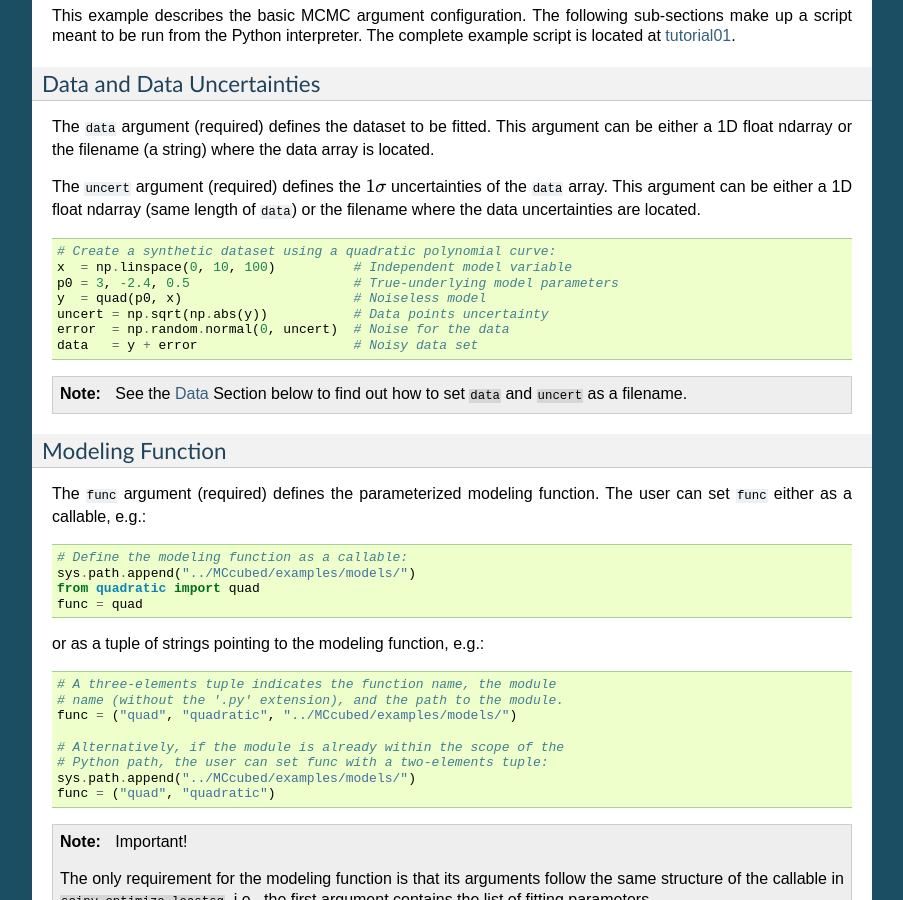
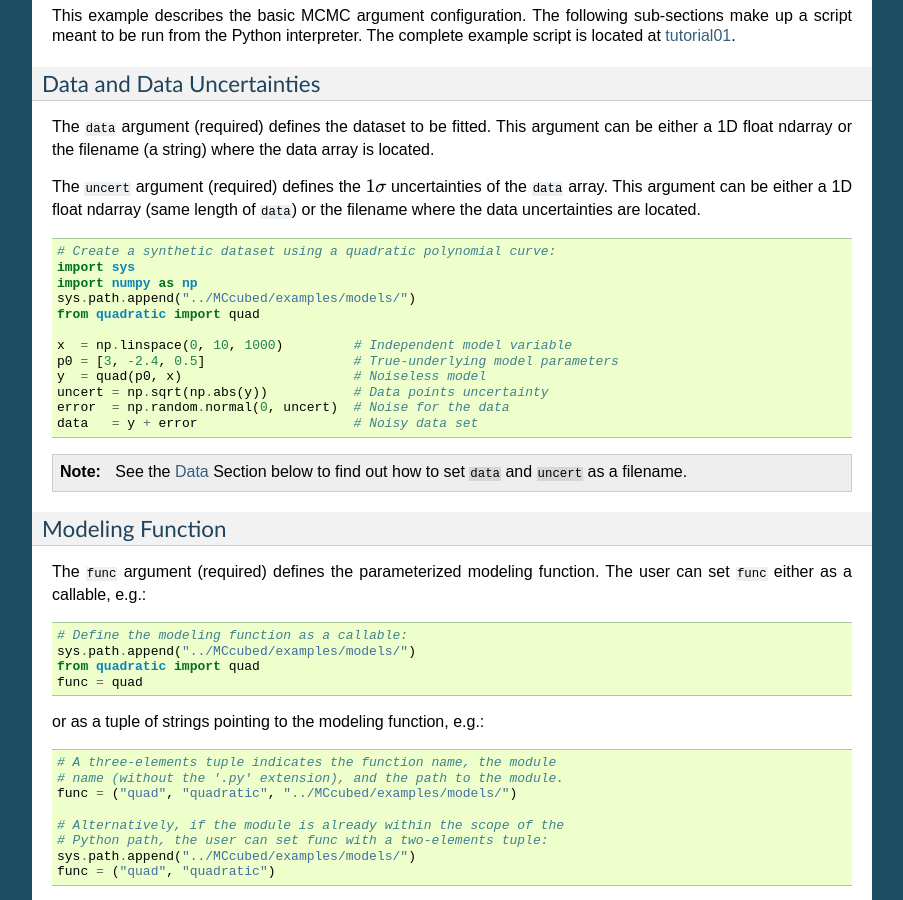
Before and after one commit to pcubillos/mc3, a Sphinx documentation site: the page built from docs/mctutorial.rst, in a window 1280 px wide and 900 px high, scrolled down 914 px. Shown: the whole window, without its empty margins (198-1101 px from the left). Built offline with Sphinx 7.4.7, drawn with Linux system fonts in a browser that asks for light colours.

Commit message:
Updated docs.

```diff
--- a/docs/getstarted.rst
+++ b/docs/getstarted.rst
@@ -9,7 +9,7 @@ System Requirements
 ``MC3`` (version 2.2) is known to work on Unix/Linux (Ubuntu)
 and OSX (10.9+) machines, with the following software:
 
-* Python (version 2.7)
+* Python (version 2.7+ and 3.4+)
 * Numpy (version 1.8.2+)
 * Scipy (version 0.13.3+)
 * Matplotlib (version 1.3.1+)
--- a/docs/index.rst
+++ b/docs/index.rst
@@ -39,6 +39,8 @@ The following features are available when running MC3:
 - Share the same value among multiple parameters.
 - Fix the value of parameters to constant values.
 - Correlated-noise estimation with the Time-averaging or the Wavelet-based Likelihood estimation methods.
+
+.. note:: ``MC3`` should work for both Python2.7 and Python3!
 
 .. _team:
 
--- a/docs/mctutorial.rst
+++ b/docs/mctutorial.rst
@@ -16,7 +16,8 @@ arguments.  To see all the available options, run:
 
    ./mc3.py --help
 
-When running from a Python interactive session, the arguments can be input as function arguments.  To see the available options, run:
+When running from a Python interactive session, the arguments can be input
+as function arguments.  To see the available options, run:
 
 .. code-block:: python
 
@@ -73,8 +74,13 @@ This argument can be either a 1D float ndarray (same length of ``data``) or the
 .. code-block:: python
 
    # Create a synthetic dataset using a quadratic polynomial curve:
-   x  = np.linspace(0, 10, 100)          # Independent model variable
-   p0 = 3, -2.4, 0.5                     # True-underlying model parameters
+   import sys
+   import numpy as np
+   sys.path.append("../MCcubed/examples/models/")
+   from quadratic import quad
+
+   x  = np.linspace(0, 10, 1000)         # Independent model variable
+   p0 = [3, -2.4, 0.5]                   # True-underlying model parameters
    y  = quad(p0, x)                      # Noiseless model
    uncert = np.sqrt(np.abs(y))           # Data points uncertainty
    error  = np.random.normal(0, uncert)  # Noise for the data
@@ -539,8 +545,8 @@ gives an example of how to create ``data`` and ``indparams`` input files:
 
 
   # Create a synthetic dataset using a quadratic polynomial curve:
-  x  = np.linspace(0.0, 10, 100)        # Independent model variable
-  p0 = 3, -2.4, 0.5                     # True-underlying model parameters
+  x  = np.linspace(0.0, 10, 1000)       # Independent model variable
+  p0 = [3, -2.4, 0.5]                   # True-underlying model parameters
   y  = quad(p0, x)                      # Noiseless model
   uncert = np.sqrt(np.abs(y))           # Data points uncertainty
   error  = np.random.normal(0, uncert)  # Noise for the data
```
